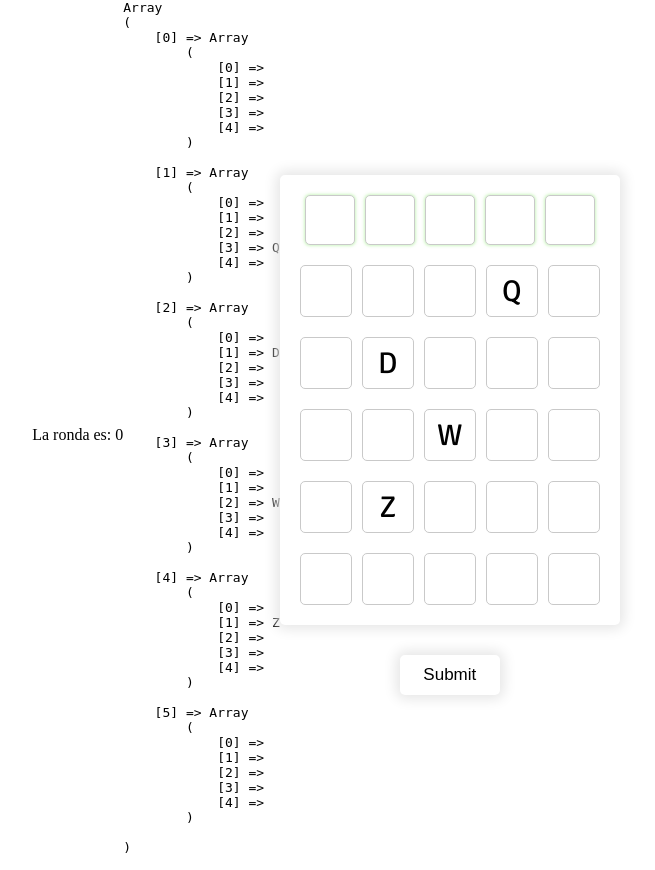
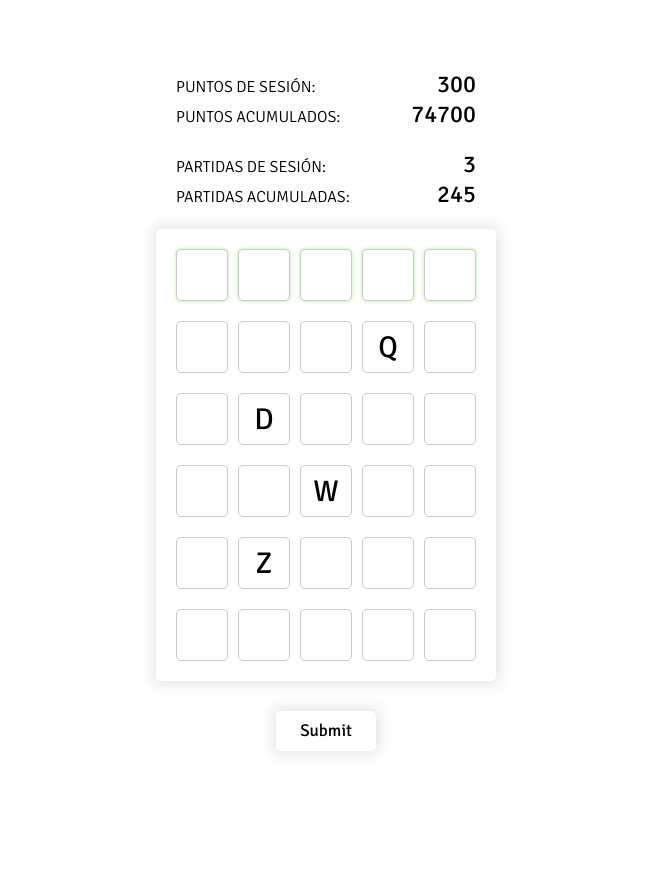
Before and after one commit to alvaroteja/cincoLetras, a PHP site: page /juego.php in a window 1280 px wide. Shown: the whole page, without its empty margins (314-969 px from the left). After the commit the page ends 755 px from the top, so only its background shows below. Run offline with PHP 8.4, Linux system fonts and the light colour scheme.

Commit message:
adaptada el PDO a SQLi

```diff
--- a/juego.php
+++ b/juego.php
@@ -13,10 +13,10 @@ if ($_SERVER["REQUEST_METHOD"] == "POST") {
         array("", "", "", "", ""),
     );
     $ronda = 0;
-    echo "La ronda es: " . $ronda . "<br/>";
-    echo "<pre>";
-    print_r($letrasIntroducidas);
-    echo "<br/></pre>";
+    // echo "La ronda es: " . $ronda . "<br/>";
+    // echo "<pre>";
+    // print_r($letrasIntroducidas);
+    // echo "<br/></pre>";
 }
 ?>
 <!DOCTYPE html>
@@ -35,6 +35,28 @@ if ($_SERVER["REQUEST_METHOD"] == "POST") {
 </head>
 
 <body>
+    <div id="datos">
+        <div id="puntos">
+            <div id="puntosSesion">
+                <h3 class="info">PUNTOS DE SESIÓN: </h3>
+                <h3 class="numero">300</h3>
+            </div>
+            <div id="puntosAcumulados">
+                <h3 class="info">PUNTOS ACUMULADOS: </h3>
+                <h3 class="numero">74700</h3>
+            </div>
+        </div>
+        <div id="partidas">
+            <div id="partidasSesion">
+                <h3 class="info">PARTIDAS DE SESIÓN: </h3>
+                <h3 class="numero">3</h3>
+            </div>
+            <div id="partidasAcumuladas">
+                <h3 class="info">PARTIDAS ACUMULADAS: </h3>
+                <h3 class="numero">245</h3>
+            </div>
+        </div>
+    </div>
     <form action="" method="POST">
         <div id="contenedorJuego" class="contenedor">
 
--- a/pruebas.php
+++ b/pruebas.php
@@ -1,6 +1,5 @@
 <?php
 include 'funcionesBD.php';
+echo "<pre>";
 $conexion = conectarBD();
-echo "<br/><br/><br/>";
-echo validarAliasContrasena('AlvaroTeja', 'Abcd123!', $conexion);
-echo "<br/><br/><br/>";
+echo contarPuntosAlmacenados('ruben1', $conexion);
--- a/style/styleJuego.css
+++ b/style/styleJuego.css
@@ -5,11 +5,13 @@
     text-decoration: none;
     border: none;
     outline: none;
+    font-family: "Signika", sans-serif;
 }
 
 body {
     min-height: 100vh;
     display: flex;
+    flex-direction: column;
     justify-content: center;
     align-items: center;
 }
@@ -36,7 +38,6 @@ body {
     margin: 5px;
     text-align: center;
     font-size: 30px;
-    font-family: "Signika", sans-serif;
     border-style: solid;
     border-width: 1px;
     border-color: rgb(201, 201, 201);
@@ -96,3 +97,26 @@ form {
     border-radius: 5px;
     box-shadow: 0px 0px 13px 4px rgba(230, 230, 230, 1);
 }
+
+#datos > * {
+    margin: 20px;
+}
+
+#puntosSesion,
+#puntosAcumulados,
+#partidasSesion,
+#partidasAcumuladas {
+    display: flex;
+    align-items: baseline;
+    justify-content: space-between;
+    min-width: 300px;
+}
+
+.info {
+    font-size: 1rem;
+    font-weight: 100;
+}
+.numero {
+    font-size: 1.5rem;
+    font-weight: 400;
+}
```
Also changed, not shown: funcionesBD.php (+56 -3 lines), recursos/chuleta mysqli.txt (added, +22 -0 lines), 1 other file.
